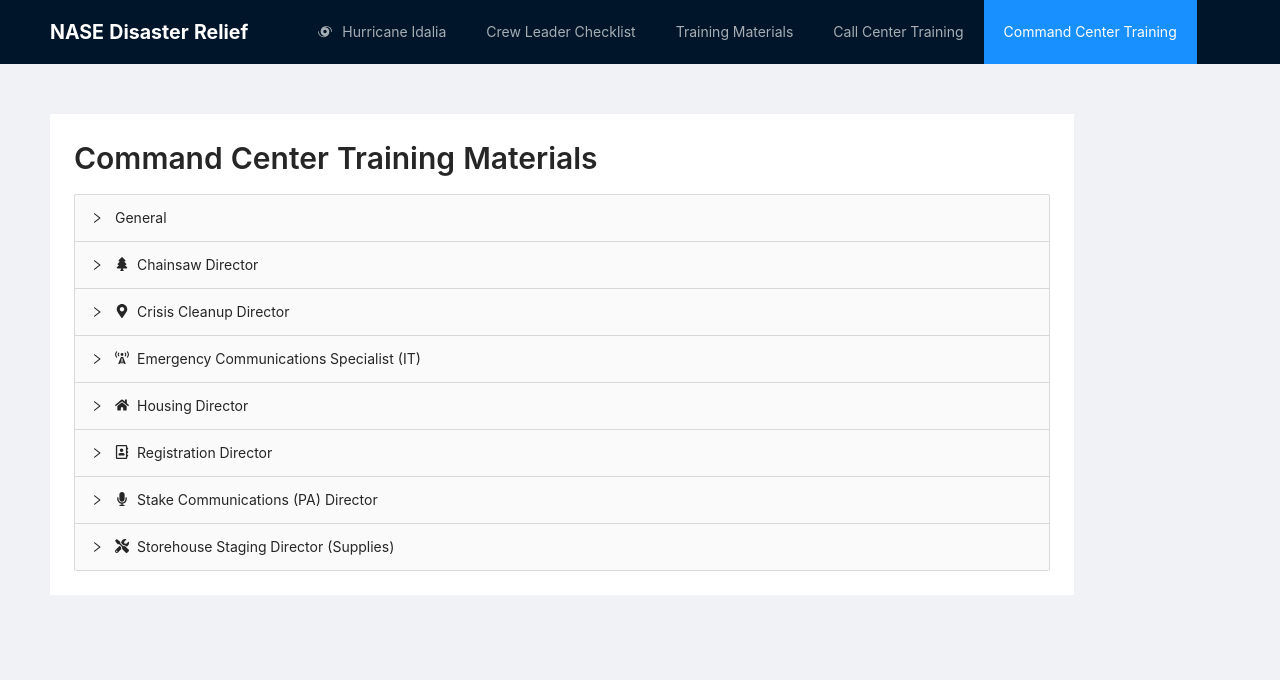
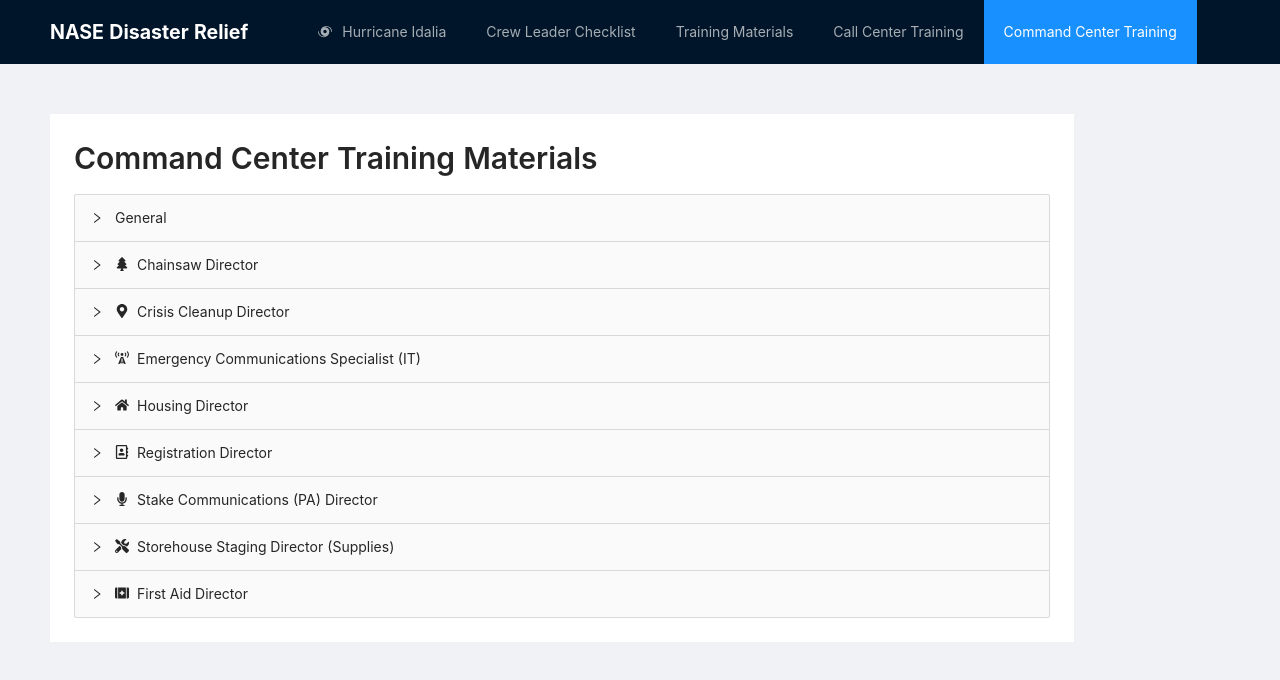
Before and after one commit to jaremieww/nase-disaster-relief, a React (Create React App) app: page /command-center in a window 1280 px wide. Shown: the top 680 px of the page. Built offline with nearby package versions, Linux system fonts and the light colour scheme.

Commit message:
Add first aid director materials

```diff
--- a/src/CommandCenterTrainingMaterials.tsx
+++ b/src/CommandCenterTrainingMaterials.tsx
@@ -1,5 +1,5 @@
 import Icon from '@ant-design/icons'
-import { FaFileExcel, FaFilePdf, FaFilePowerpoint, FaFileWord, FaHome, FaMapMarkerAlt, FaMicrophone, FaRegAddressBook, FaTools, FaTree, FaVideo } from 'react-icons/fa'
+import { FaFileExcel, FaFilePdf, FaFilePowerpoint, FaFileWord, FaFirstAid, FaHome, FaMapMarkerAlt, FaMicrophone, FaRegAddressBook, FaTools, FaTree, FaVideo } from 'react-icons/fa'
 import { GoRadioTower } from 'react-icons/go'
 import { Collapse, Space, Typography } from 'antd'
 import { S3Link } from './components/S3'
@@ -124,6 +124,14 @@ export default function CallCenterTrainingMaterials() {
         "Supply Yard Training.pptx",
       ]
     },
+    {
+      title: 'First Aid Director',
+      icon: <Icon component={FaFirstAid} />,
+      pathPrefix: 'command-center/positions/first-aid',
+      files: [
+        "First Aid Director handout.pdf"
+      ]
+    }
   ]
 
   const icons = {
```
